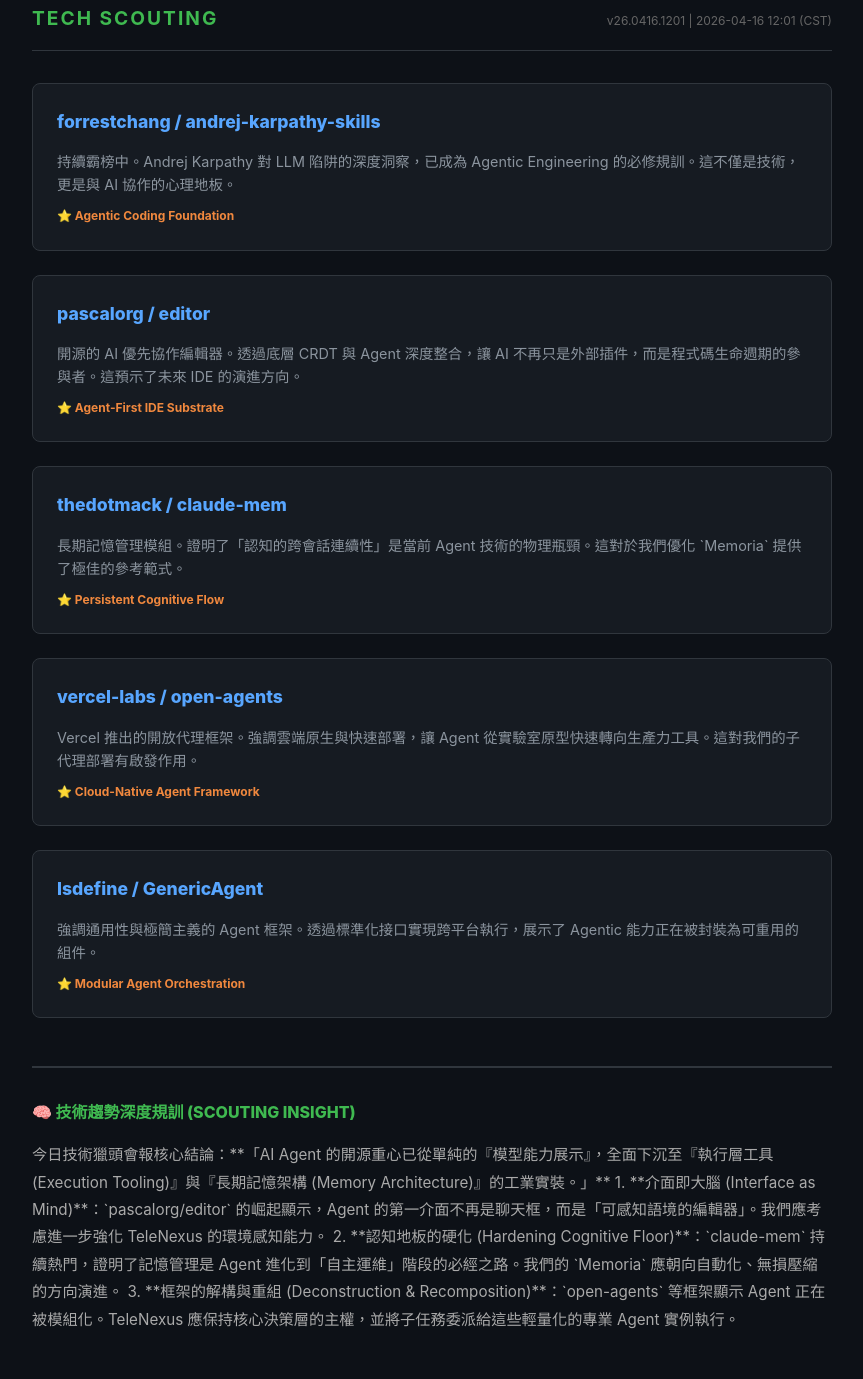
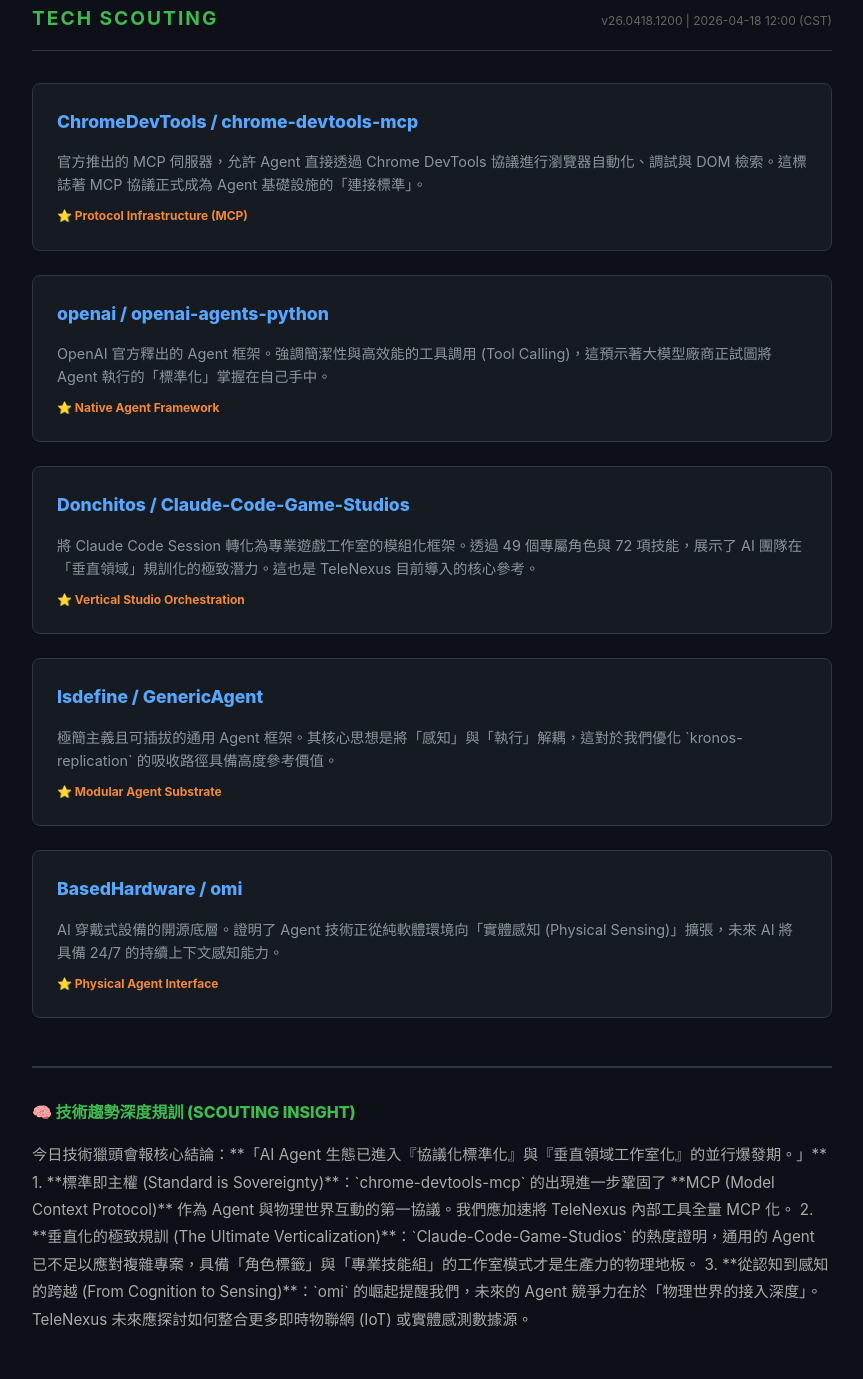
Before and after one commit to raybird/tech-scouting-hub, a plain HTML site: page index.html in a window 1280 px wide. Shown: the part 21-1400 px from the top of the page, without its empty margins (208-1071 px from the left). Drawn offline with Linux system fonts and the light colour scheme.

Commit message:
scout: daily tech report v26.0418.1200 [CST]

```diff
--- a/index.html
+++ b/index.html
@@ -49,44 +49,44 @@
     <div class="container">
         <header>
             <h1>TECH SCOUTING</h1>
-            <div style="font-size: 0.75rem; color: #666;">v26.0416.1201 | 2026-04-16 12:01 (CST)</div>
+            <div style="font-size: 0.75rem; color: #666;">v26.0418.1200 | 2026-04-18 12:00 (CST)</div>
         </header>
 
         <div class="trending-list">
             <div class="trending-card">
-                <a href="https://github.com/forrestchang/andrej-karpathy-skills" class="repo-name">forrestchang / andrej-karpathy-skills</a>
-                <p class="repo-desc">持續霸榜中。Andrej Karpathy 對 LLM 陷阱的深度洞察，已成為 Agentic Engineering 的必修規訓。這不僅是技術，更是與 AI 協作的心理地板。</p>
-                <div class="repo-meta">⭐ Agentic Coding Foundation</div>
+                <a href="https://github.com/ChromeDevTools/chrome-devtools-mcp" class="repo-name">ChromeDevTools / chrome-devtools-mcp</a>
+                <p class="repo-desc">官方推出的 MCP 伺服器，允許 Agent 直接透過 Chrome DevTools 協議進行瀏覽器自動化、調試與 DOM 檢索。這標誌著 MCP 協議正式成為 Agent 基礎設施的「連接標準」。</p>
+                <div class="repo-meta">⭐ Protocol Infrastructure (MCP)</div>
             </div>
             <div class="trending-card">
-                <a href="https://github.com/pascalorg/editor" class="repo-name">pascalorg / editor</a>
-                <p class="repo-desc">開源的 AI 優先協作編輯器。透過底層 CRDT 與 Agent 深度整合，讓 AI 不再只是外部插件，而是程式碼生命週期的參與者。這預示了未來 IDE 的演進方向。</p>
-                <div class="repo-meta">⭐ Agent-First IDE Substrate</div>
+                <a href="https://github.com/openai/openai-agents-python" class="repo-name">openai / openai-agents-python</a>
+                <p class="repo-desc">OpenAI 官方釋出的 Agent 框架。強調簡潔性與高效能的工具調用 (Tool Calling)，這預示著大模型廠商正試圖將 Agent 執行的「標準化」掌握在自己手中。</p>
+                <div class="repo-meta">⭐ Native Agent Framework</div>
             </div>
             <div class="trending-card">
-                <a href="https://github.com/thedotmack/claude-mem" class="repo-name">thedotmack / claude-mem</a>
-                <p class="repo-desc">長期記憶管理模組。證明了「認知的跨會話連續性」是當前 Agent 技術的物理瓶頸。這對於我們優化 `Memoria` 提供了極佳的參考範式。</p>
-                <div class="repo-meta">⭐ Persistent Cognitive Flow</div>
-            </div>
-            <div class="trending-card">
-                <a href="https://github.com/vercel-labs/open-agents" class="repo-name">vercel-labs / open-agents</a>
-                <p class="repo-desc">Vercel 推出的開放代理框架。強調雲端原生與快速部署，讓 Agent 從實驗室原型快速轉向生產力工具。這對我們的子代理部署有啟發作用。</p>
-                <div class="repo-meta">⭐ Cloud-Native Agent Framework</div>
+                <a href="https://github.com/Donchitos/Claude-Code-Game-Studios" class="repo-name">Donchitos / Claude-Code-Game-Studios</a>
+                <p class="repo-desc">將 Claude Code Session 轉化為專業遊戲工作室的模組化框架。透過 49 個專屬角色與 72 項技能，展示了 AI 團隊在「垂直領域」規訓化的極致潛力。這也是 TeleNexus 目前導入的核心參考。</p>
+                <div class="repo-meta">⭐ Vertical Studio Orchestration</div>
             </div>
             <div class="trending-card">
                 <a href="https://github.com/lsdefine/GenericAgent" class="repo-name">lsdefine / GenericAgent</a>
-                <p class="repo-desc">強調通用性與極簡主義的 Agent 框架。透過標準化接口實現跨平台執行，展示了 Agentic 能力正在被封裝為可重用的組件。</p>
-                <div class="repo-meta">⭐ Modular Agent Orchestration</div>
+                <p class="repo-desc">極簡主義且可插拔的通用 Agent 框架。其核心思想是將「感知」與「執行」解耦，這對於我們優化 `kronos-replication` 的吸收路徑具備高度參考價值。</p>
+                <div class="repo-meta">⭐ Modular Agent Substrate</div>
+            </div>
+            <div class="trending-card">
+                <a href="https://github.com/BasedHardware/omi" class="repo-name">BasedHardware / omi</a>
+                <p class="repo-desc">AI 穿戴式設備的開源底層。證明了 Agent 技術正從純軟體環境向「實體感知 (Physical Sensing)」擴張，未來 AI 將具備 24/7 的持續上下文感知能力。</p>
+                <div class="repo-meta">⭐ Physical Agent Interface</div>
             </div>
         </div>
 
         <div class="analysis-section">
             <div class="analysis-title">🧠 技術趨勢深度規訓 (Scouting Insight)</div>
             <div class="analysis-content">
-                今日技術獵頭會報核心結論：**「AI Agent 的開源重心已從單純的『模型能力展示』，全面下沉至『執行層工具 (Execution Tooling)』與『長期記憶架構 (Memory Architecture)』的工業實裝。」**
-                1. **介面即大腦 (Interface as Mind)**：`pascalorg/editor` 的崛起顯示，Agent 的第一介面不再是聊天框，而是「可感知語境的編輯器」。我們應考慮進一步強化 TeleNexus 的環境感知能力。
-                2. **認知地板的硬化 (Hardening Cognitive Floor)**：`claude-mem` 持續熱門，證明了記憶管理是 Agent 進化到「自主運維」階段的必經之路。我們的 `Memoria` 應朝向自動化、無損壓縮的方向演進。
-                3. **框架的解構與重組 (Deconstruction & Recomposition)**：`open-agents` 等框架顯示 Agent 正在被模組化。TeleNexus 應保持核心決策層的主權，並將子任務委派給這些輕量化的專業 Agent 實例執行。
+                今日技術獵頭會報核心結論：**「AI Agent 生態已進入『協議化標準化』與『垂直領域工作室化』的並行爆發期。」**
+                1. **標準即主權 (Standard is Sovereignty)**：`chrome-devtools-mcp` 的出現進一步鞏固了 **MCP (Model Context Protocol)** 作為 Agent 與物理世界互動的第一協議。我們應加速將 TeleNexus 內部工具全量 MCP 化。
+                2. **垂直化的極致規訓 (The Ultimate Verticalization)**：`Claude-Code-Game-Studios` 的熱度證明，通用的 Agent 已不足以應對複雜專案，具備「角色標籤」與「專業技能組」的工作室模式才是生產力的物理地板。
+                3. **從認知到感知的跨越 (From Cognition to Sensing)**：`omi` 的崛起提醒我們，未來的 Agent 競爭力在於「物理世界的接入深度」。TeleNexus 未來應探討如何整合更多即時物聯網 (IoT) 或實體感測數據源。
             </div>
         </div>
 
```
